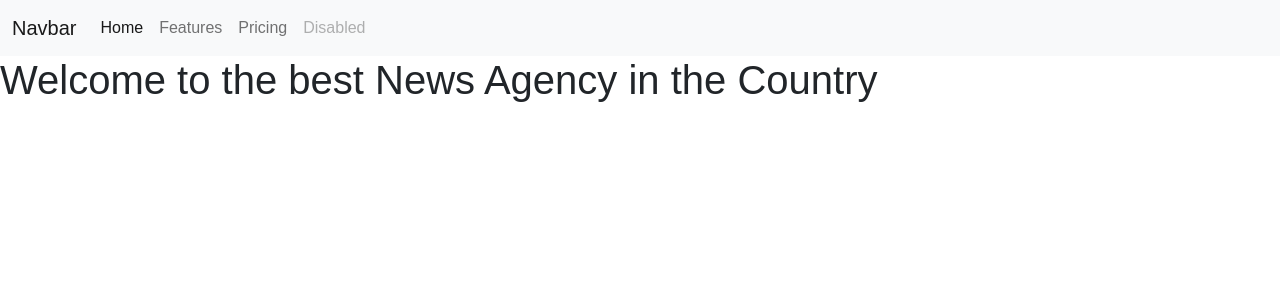
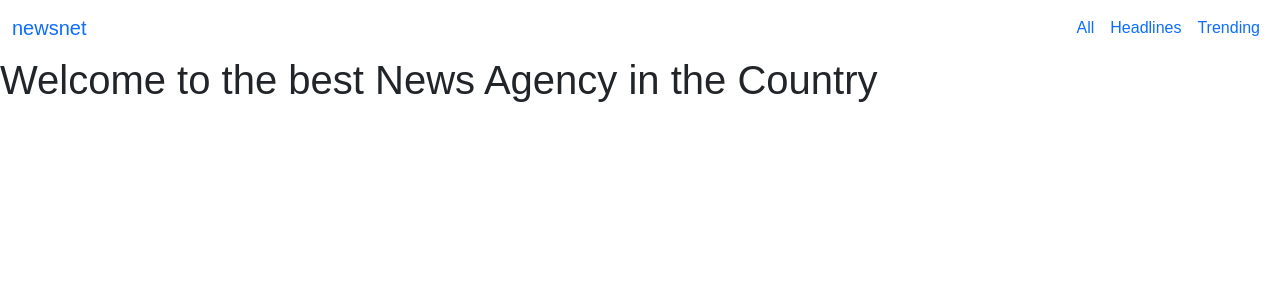
Before and after one commit to Marcos8060/FLASK_NEWS_API, a Flask app: template app/templates/index.html in a window 1280 px wide. Shown: the top 300 px of the page. Run offline with Flask 2, Linux system fonts and the light colour scheme; the template is opened without the code that fills it, so the values that code supplies are empty.

Commit message:
added content in the navbar

```diff
--- a/app/templates/base.html
+++ b/app/templates/base.html
@@ -20,23 +20,27 @@
 </head>
 
 <body>
-    <nav class="navbar navbar-expand-lg navbar-light bg-light">
+    <nav class="navbar navbar-expand-lg">
         <div class="container-fluid">
-            <a class="navbar-brand" href="#">Navbar</a>
-            <button class="navbar-toggler" type="button" data-bs-toggle="collapse" data-bs-target="#navbarNavAltMarkup"
-                aria-controls="navbarNavAltMarkup" aria-expanded="false" aria-label="Toggle navigation">
-                <span class="navbar-toggler-icon"></span>
-            </button>
-            <div class="collapse navbar-collapse" id="navbarNavAltMarkup">
-                <div class="navbar-nav">
-                    <a class="nav-link active" aria-current="page" href="#">Home</a>
-                    <a class="nav-link" href="#">Features</a>
-                    <a class="nav-link" href="#">Pricing</a>
-                    <a class="nav-link disabled" href="#" tabindex="-1" aria-disabled="true">Disabled</a>
-                </div>
-            </div>
+          <a class="navbar-brand" href="#">newsnet</a>
+          <button class="navbar-toggler" type="button" data-bs-toggle="collapse" data-bs-target="#navbarNav" aria-controls="navbarNav" aria-expanded="false" aria-label="Toggle navigation">
+            <span class="navbar-toggler-icon"></span>
+          </button>
+          <div class="collapse navbar-collapse" id="navbarNav">
+            <ul class="navbar-nav ms-auto">
+              <li class="nav-item">
+                <a class="nav-link active" aria-current="page" href="#">All</a>
+              </li>
+              <li class="nav-item">
+                <a class="nav-link" href="#">Headlines</a>
+              </li>
+              <li class="nav-item">
+                <a class="nav-link" href="#">Trending</a>
+              </li>
+            </ul>
+          </div>
         </div>
-    </nav>
+      </nav>
     {% block content %}
 
     {% endblock %}
```
